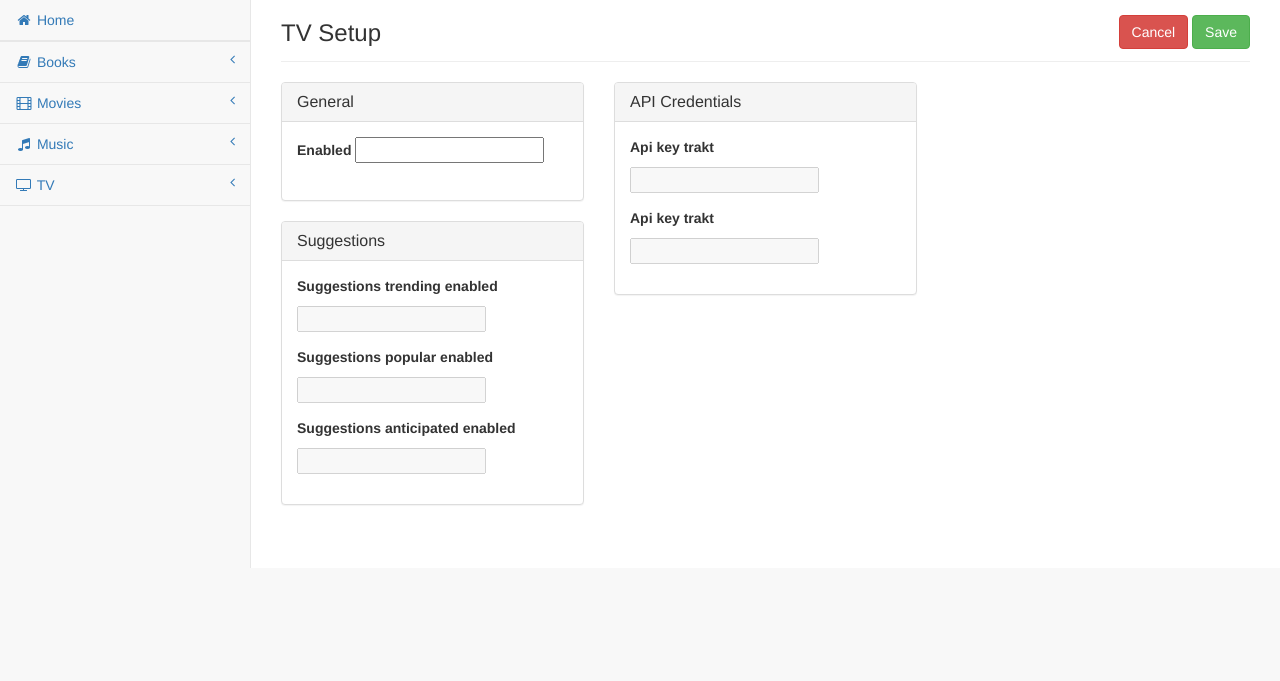
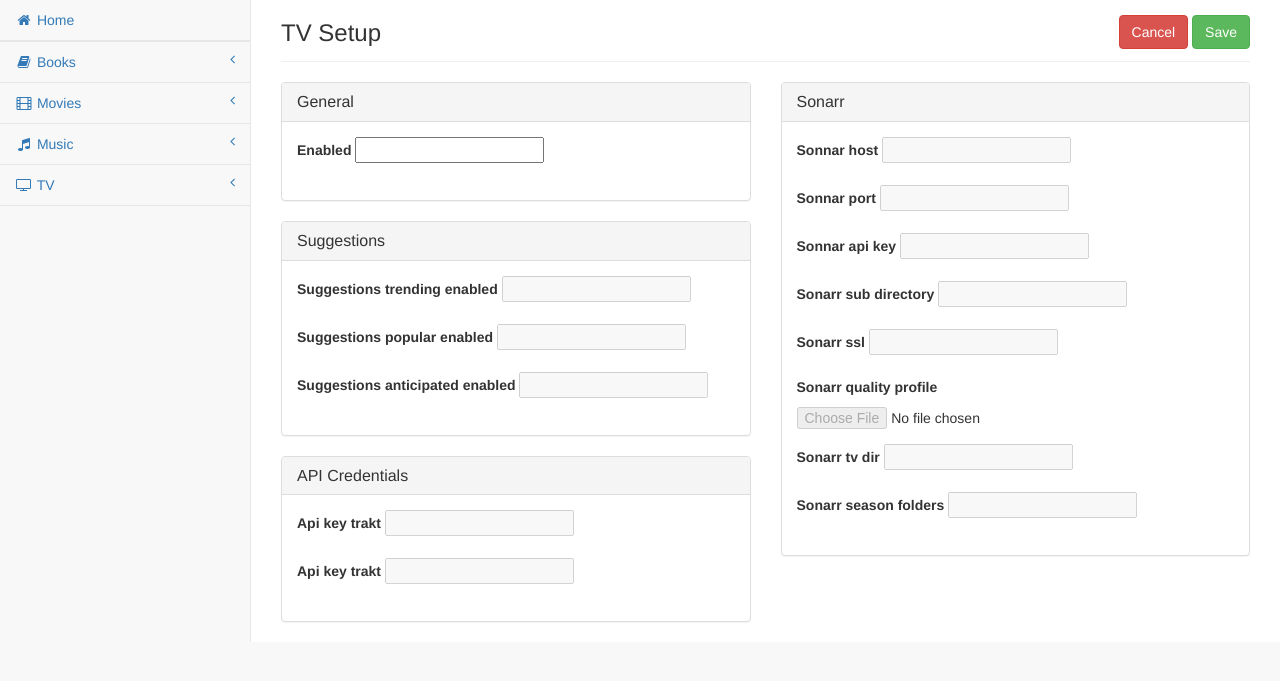
Before and after one commit to oliversscripts/trova-archived, a Django app: template templates/config.tv.html in a window 1280 px wide. Shown: the part 51-732 px from the top of the page. Run offline with Django 3.2, Linux system fonts and the light colour scheme; the template is opened without the code that fills it, so the values that code supplies are empty, except form fields; tables that the repository leaves empty hold one stand-in row (values such as "Sample post"); form fields are guessed from the names that the template uses; some libraries are stand-ins or nearby versions.

Commit message:
Add Sonarr configuration fields to model and form

```diff
--- a/templates/config.tv.html
+++ b/templates/config.tv.html
@@ -32,7 +32,8 @@ TV Setup
     {% endif %}
 
     <div class="row">
-        <div class="col-md-4">
+        <div class="col-md-6">
+
             <div class="panel panel-default">
                 <div class="panel-heading">
                     <h3 class="panel-title">General</h3>
@@ -65,9 +66,7 @@ TV Setup
                     </fieldset>
                 </div>
             </div>
-        </div>
 
-        <div class="col-md-4">
             <div class="panel panel-default" id="api-credentials">
                 <div class="panel-heading">
                     <h3 class="panel-title">API Credentials</h3>
@@ -87,8 +86,50 @@ TV Setup
             </div>
         </div>
 
-        <div class="col-md-4">
+        <div class="col-md-6">
+            <div class="panel panel-default" id="sonarr">
+                <div class="panel-heading">
+                    <h3 class="panel-title">Sonarr</h3>
+                </div>
+                <fieldset id="sonarr-fieldset">
+                    <div class="panel-body">
+                        <div class="form-group">
+                            <label>{{ form.sonnar_host.label_tag }}</label>
+                            {{ form.sonnar_host|add_class:'form-control' }}
+                        </div>
+                        <div class="form-group">
+                            <label>{{ form.sonnar_port.label_tag }}</label>
+                            {{ form.sonnar_port|add_class:'form-control' }}
+                        </div>
+                        <div class="form-group">
+                            <label>{{ form.sonnar_api_key.label_tag }}</label>
+                            {{ form.sonnar_api_key|add_class:'form-control' }}
+                        </div>
+                        <div class="form-group">
+                            <label>{{ form.sonarr_sub_directory.label_tag }}</label>
+                            {{ form.sonarr_sub_directory|add_class:'form-control' }}
+                        </div>
+                        <div class="form-group">
+                            <label>{{ form.sonarr_ssl.label_tag }}</label>
+                            {{ form.sonarr_ssl|add_class:'form-control' }}
+                        </div>
+                        <div class="form-group">
+                            <label>{{ form.sonarr_quality_profile.label_tag }}</label>
+                            {{ form.sonarr_quality_profile|add_class:'form-control' }}
+                        </div>
+                        <div class="form-group">
+                            <label>{{ form.sonarr_tv_dir.label_tag }}</label>
+                            {{ form.sonarr_tv_dir|add_class:'form-control' }}
+                        </div>
+                        <div class="form-group">
+                            <label>{{ form.sonarr_season_folders.label_tag }}</label>
+                            {{ form.sonarr_season_folders|add_class:'form-control' }}
+                        </div>
+                    </div>
+                </fieldset>
+            </div>
         </div>
+
     </div>
 
 </form>
@@ -96,15 +137,18 @@ TV Setup
     if (!$('#id_enabled').is(":checked")) {
         $('#suggestions-fieldset').prop('disabled', true);
         $('#api-credentials-fieldset').prop('disabled', true);
+        $('#sonarr-fieldset').prop('disabled', true);
     }
 
     $("#id_enabled").change(function() {
         if (!$('#id_enabled').is(":checked")) {
             $('#suggestions-fieldset').prop('disabled', true);
             $('#api-credentials-fieldset').prop('disabled', true);
+            $('#sonarr-fieldset').prop('disabled', true);
         } else {
             $('#suggestions-fieldset').prop('disabled', false);
             $('#api-credentials-fieldset').prop('disabled', false);
+            $('#sonarr-fieldset').prop('disabled', false);
         }
     });
 
```
Also changed, not shown: apps/models/config.py (+16 -1 lines).
